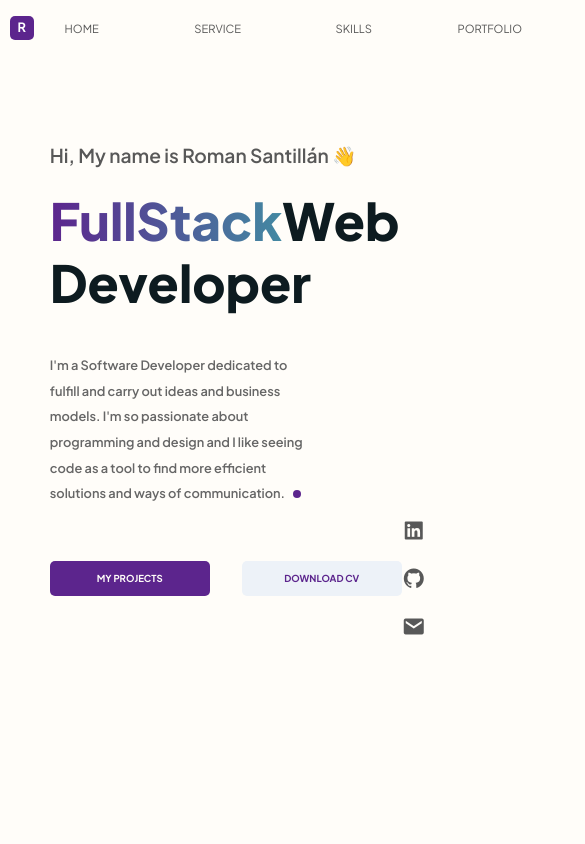
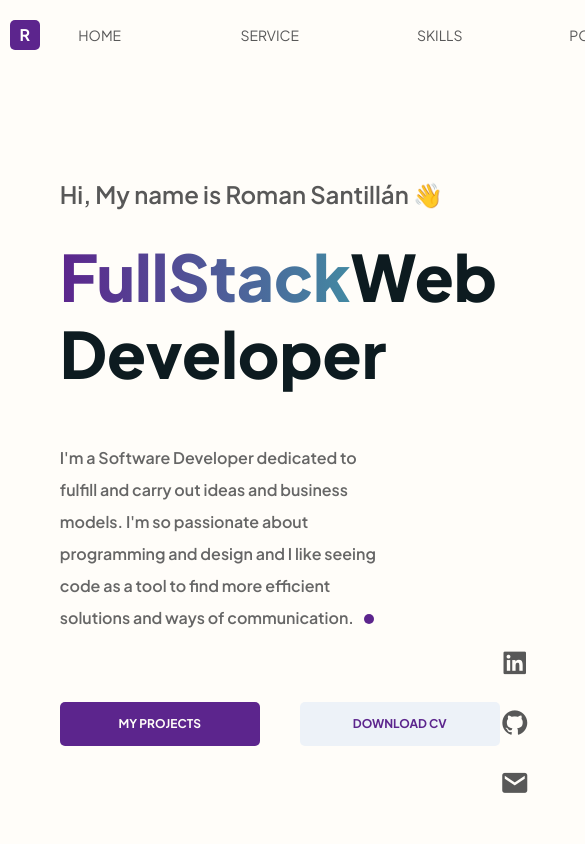
Before and after one commit to sauloroman/portfolio-projects, a React (Vite) app: page / in a window 390 px wide. Shown: the top 844 px of the page, 585 px wide, since content can reach past the window. Built offline with nearby package versions, Linux system fonts and the light colour scheme; no server answers; the database is empty; grey boxes are pictures that could not be loaded.

Commit message:
Responsive design desktop first

```diff
--- a/src/styles/abstracts/_mixins.scss
+++ b/src/styles/abstracts/_mixins.scss
@@ -21,7 +21,7 @@
 @mixin responsiveDesign( $bk ) {
 
   @if $bk == 'laptop' {
-    @media screen and (max-width: 1400px) {
+    @media screen and (min-width: 1400px) {
       @content;
     };
   }
--- a/src/styles/base/_typography.scss
+++ b/src/styles/base/_typography.scss
@@ -5,7 +5,7 @@ html {
   font-size: 62.5%;
 
   @include m.responsiveDesign('laptop') {
-   font-size: 50%;
+   font-size: 56.5%;
   }
 }
 
```
